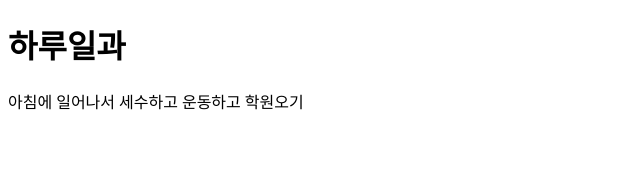
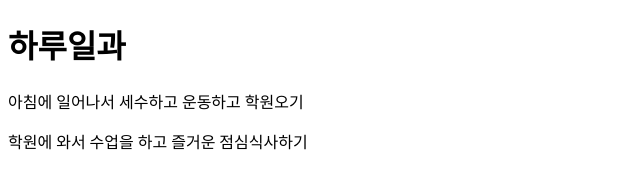
Before and after one commit to a0im/study_git, a plain HTML site: page aaa.html in a window 1280 px wide. Shown: the whole page, without its empty margins (0-640 px from the left). Drawn offline with Linux system fonts and the light colour scheme.

Commit message:
문서수정

```diff
--- a/aaa.html
+++ b/aaa.html
@@ -9,5 +9,6 @@
   <body>
     <h1>하루일과</h1>
     <p>아침에 일어나서 세수하고 운동하고 학원오기</p>
+    <p>학원에 와서 수업을 하고 즐거운 점심식사하기</p>
   </body>
 </html>
```
